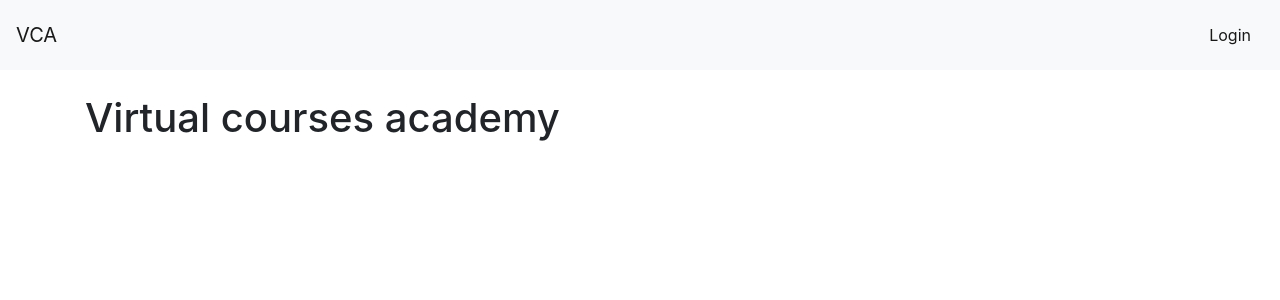
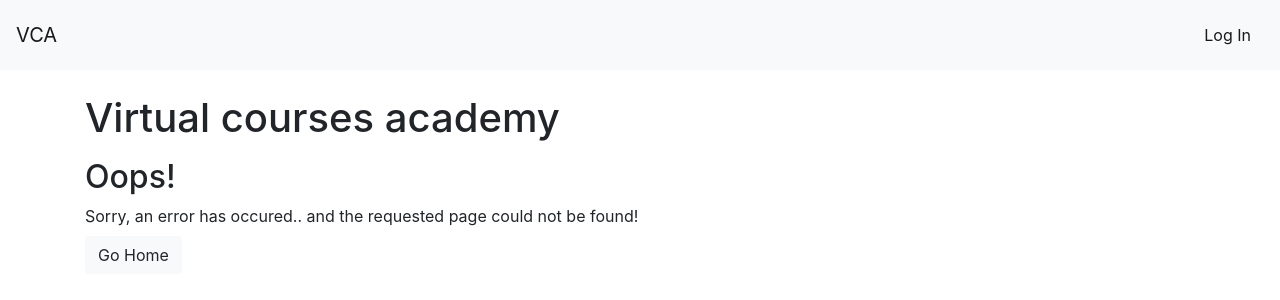
Before and after one commit to dvbreva/ng-academy, an Angular app in the folder virtual-courses-academy/: page /courses in a window 1280 px wide. Before the commit this address led to /. Shown: the top 300 px of the page. Built offline with nearby package versions, Linux system fonts and the light colour scheme.

Commit message:
Add not found handling

```diff
--- a/virtual-courses-academy/src/app/app.component.html
+++ b/virtual-courses-academy/src/app/app.component.html
@@ -1,15 +1,15 @@
 <nav class="navbar navbar-expand-lg navbar-light bg-light">
   <a class="navbar-brand" href="#">VCA</a>
 
-  <button class="navbar-toggler" type="button" data-toggle="collapse" data-target="#navbarNav"
-          aria-controls="navbarNav" aria-expanded="false" aria-label="Toggle navigation">
+  <button class="navbar-toggler" type="button" data-toggle="collapse" data-target="#navbarNav" aria-controls="navbarNav"
+    aria-expanded="false" aria-label="Toggle navigation">
     <span class="navbar-toggler-icon"></span>
   </button>
   <div class="collapse navbar-collapse" id="navbarNav"
-       [ngClass]="hasLoggedUser ? 'justify-content-between' : 'justify-content-end'">
+    [ngClass]="hasLoggedUser ? 'justify-content-between' : 'justify-content-end'">
     <ul class="navbar-nav" *ngIf="hasLoggedUser">
       <li class="nav-item">
-        <a class="nav-link" routerLink="/courses/dashboard">Link one</a>
+        <a class="nav-link" routerLink="/courses/dashboard">Courses</a>
       </li>
       <li class="nav-item">
         <a class="nav-link" [routerLink]="'/courses/dashboard'">Link two</a>
@@ -17,13 +17,9 @@
     </ul>
 
     <span class="navbar-text">
-      <button *ngIf="hasLoggedUser"
-              class="btn btn-link"
-              (click)="onLogout()">Logout</button>
+      <button *ngIf="hasLoggedUser" class="btn btn-link" (click)="onLogout()">Log Out</button>
 
-      <a *ngIf="!hasLoggedUser"
-         class="btn btn-link"
-         routerLink="auth/login">Login</a>
+      <a *ngIf="!hasLoggedUser" class="btn btn-link" routerLink="auth/login">Log In</a>
     </span>
   </div>
 </nav>
--- a/virtual-courses-academy/src/app/app.module.ts
+++ b/virtual-courses-academy/src/app/app.module.ts
@@ -5,10 +5,12 @@ import { AppRoutingModule } from './app-routing.module';
 import { AppComponent } from './app.component';
 import { HttpClientModule } from '@angular/common/http';
 import { FormsModule } from '@angular/forms';
+import { NotFoundComponent } from './core/components/not-found/not-found.component';
 
 @NgModule({
   declarations: [
-    AppComponent
+    AppComponent,
+    NotFoundComponent
   ],
   imports: [
     BrowserModule,
--- /dev/null
+++ b/virtual-courses-academy/src/app/core/components/not-found/not-found.component.html
@@ -0,0 +1,13 @@
+<div class="row">
+    <div class="col-md-12 justify-content-center">
+        <div class="error-template mt-2">
+            <h2> Oops!</h2>
+            <div class="error-details">
+                Sorry, an error has occured.. and the requested page could not be found!
+            </div>
+            <div class="error-actions">
+                <a href="/" class="btn btn-light btn-md mt-2"><span class="glyphicon glyphicon-home"></span> Go Home </a>
+            </div>
+        </div>
+    </div>
+</div>
--- /dev/null
+++ b/virtual-courses-academy/src/app/core/components/not-found/not-found.component.ts
@@ -0,0 +1,15 @@
+import { Component, OnInit } from '@angular/core';
+
+@Component({
+  selector: 'app-not-found',
+  templateUrl: './not-found.component.html',
+  styleUrls: ['./not-found.component.scss']
+})
+export class NotFoundComponent implements OnInit {
+
+  constructor() { }
+
+  ngOnInit(): void {
+  }
+
+}
```
Also changed, not shown: virtual-courses-academy/src/app/app-routing.module.ts (+11 -6 lines), virtual-courses-academy/src/app/core/components/not-found/not-found.component.scss (added).
